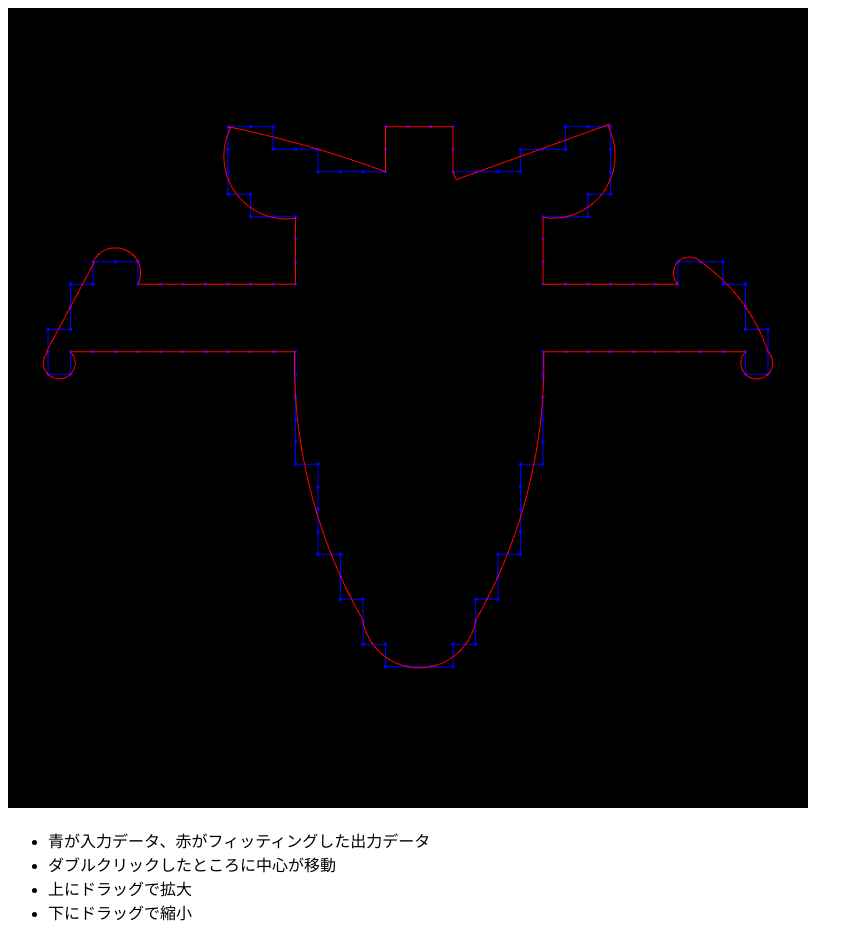
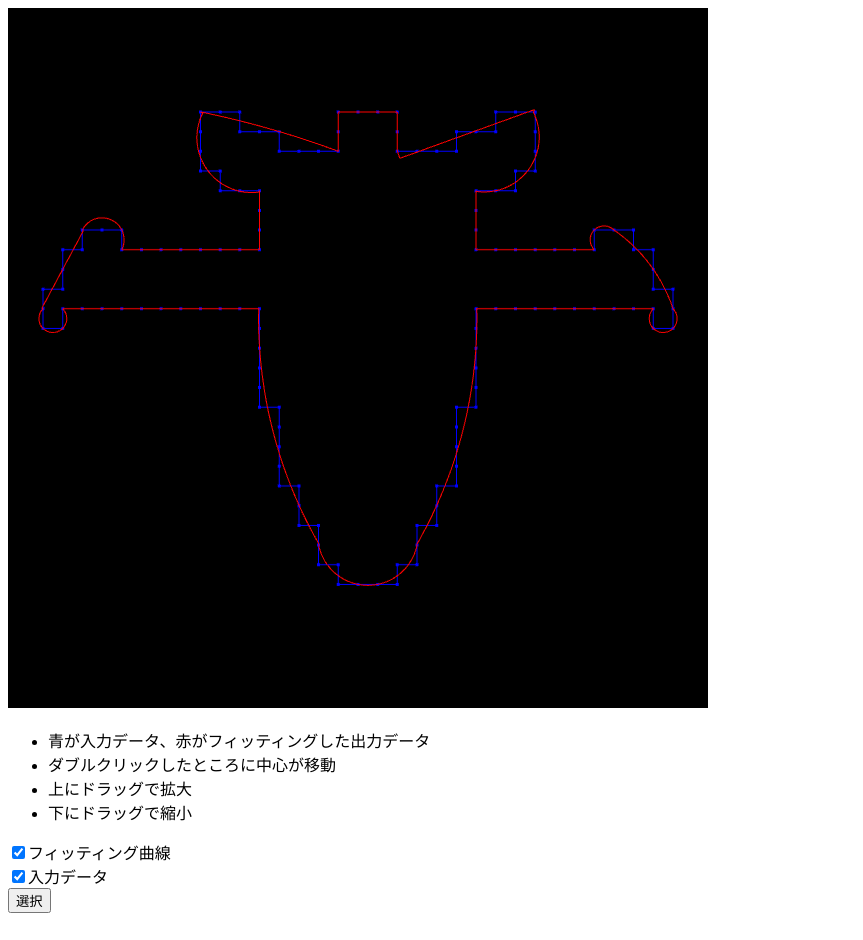
Before and after one commit to hitohira/e31, a plain HTML site: page index.html in a window 1280 px wide. Shown: the whole page, without its empty margins (0-863 px from the left). Drawn offline with Linux system fonts and the light colour scheme.

Commit message:
UI強化

```diff
--- a/display.js
+++ b/display.js
@@ -6,12 +6,19 @@ var programInfo;
 //extern var pres;
 //extern var color_p;
 
+var fit_en = true;
+var pre_en = true;
 var down = false;
 var down_x;
 var down_y;
 /////////////////////////////////////////
 /// mouse event
 /////////////////////////////////////////
+function checkCurve(){
+	fit_en = document.form.curve[0].checked;
+	pre_en = document.form.curve[1].checked;
+	drawScene();
+}
 
 function mouseDown(event){
 	down = true;
@@ -139,7 +146,7 @@ function drawScene(){
 		vCount : pres.length / 3,
 	};
 	// draw curve
-	if(true){
+	if(pre_en){
 		{
 			const numComponents = 3;
 			const type = gl.FLOAT;
@@ -178,7 +185,7 @@ function drawScene(){
 			gl.drawArrays(gl.POINTS,offset,vertexCount);
 		}
 	}
-	if(true){
+	if(fit_en){
 		{
 			const numComponents = 3;
 			const type = gl.FLOAT;
--- a/index.html
+++ b/index.html
@@ -9,14 +9,12 @@
 		<link rel="stylesheet" type="text/css" src="style.css">
 	</head>
 	<body>
-		<div>
-			<canvas id="glcanvas" width="800" height="800"
+		<div id="left">
+			<canvas id="glcanvas" width="700" height="700"
 				onmousedown="mouseDown(event)"
 				onmouseup="mouseUp()"
 				ondblclick="dblClick(event)"></canvas>
 			<script> main();</script>
-		</div>
-		<div>
 			<ul>
 				<li>青が入力データ、赤がフィッティングした出力データ</li>
 				<li>ダブルクリックしたところに中心が移動</li>
@@ -24,6 +22,13 @@
 				<li>下にドラッグで縮小</li>
 			</ul>
 		</div>
+		<div id="right">
+			<form name="form">
+				<input type="checkbox" name="curve" checked="checked" value="フィッティング曲線">フィッティング曲線<br>
+				<input type="checkbox" name="curve" checked="checked" value="入力データ">入力データ<br>
+				<input type="button" value="選択" onclick="checkCurve();">
+			</form>
+		</div>
 	</body>
 
 </html>
```
